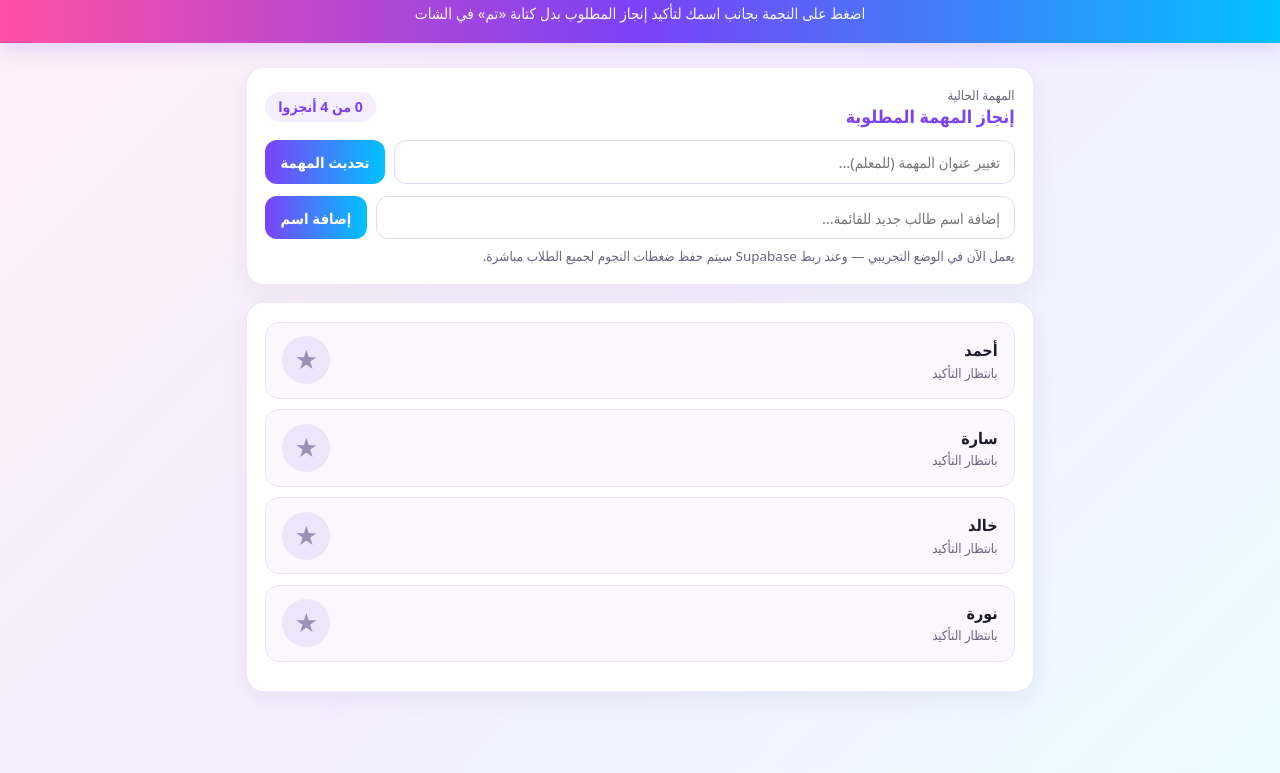
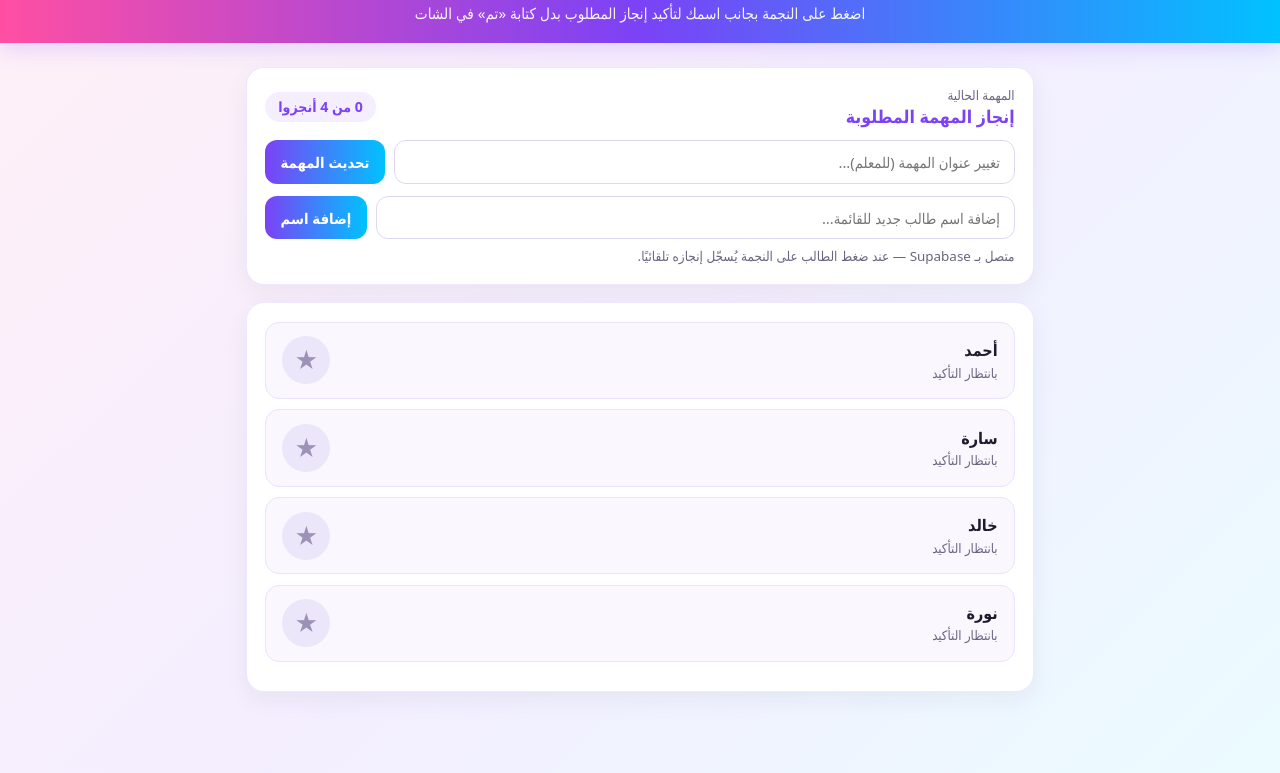
Before and after one commit to shoug231564-lang/Stars-school, a plain HTML site: page index.html in a window 1280 px wide. Shown: the part 58-831 px from the top of the page. Drawn offline with nearby package versions, Linux system fonts and the light colour scheme; no server answers.

Commit message:
Update index.html

```diff
--- a/index.html
+++ b/index.html
@@ -217,8 +217,8 @@
   </main>
 
   <script>
-    const SUPABASE_URL = "";
-    const SUPABASE_ANON_KEY = "";
+    const SUPABASE_URL = "https://utxrwnnnfitrwinqjylz.supabase.co";
+    const SUPABASE_ANON_KEY = "sb_publishable_7o15t8LcObTkkeVy7NmNwg_ZYumqdWj";
 
     const hasSupabase = Boolean(SUPABASE_URL && SUPABASE_ANON_KEY);
     const sb = hasSupabase ? window.supabase.createClient(SUPABASE_URL, SUPABASE_ANON_KEY) : null;
```
